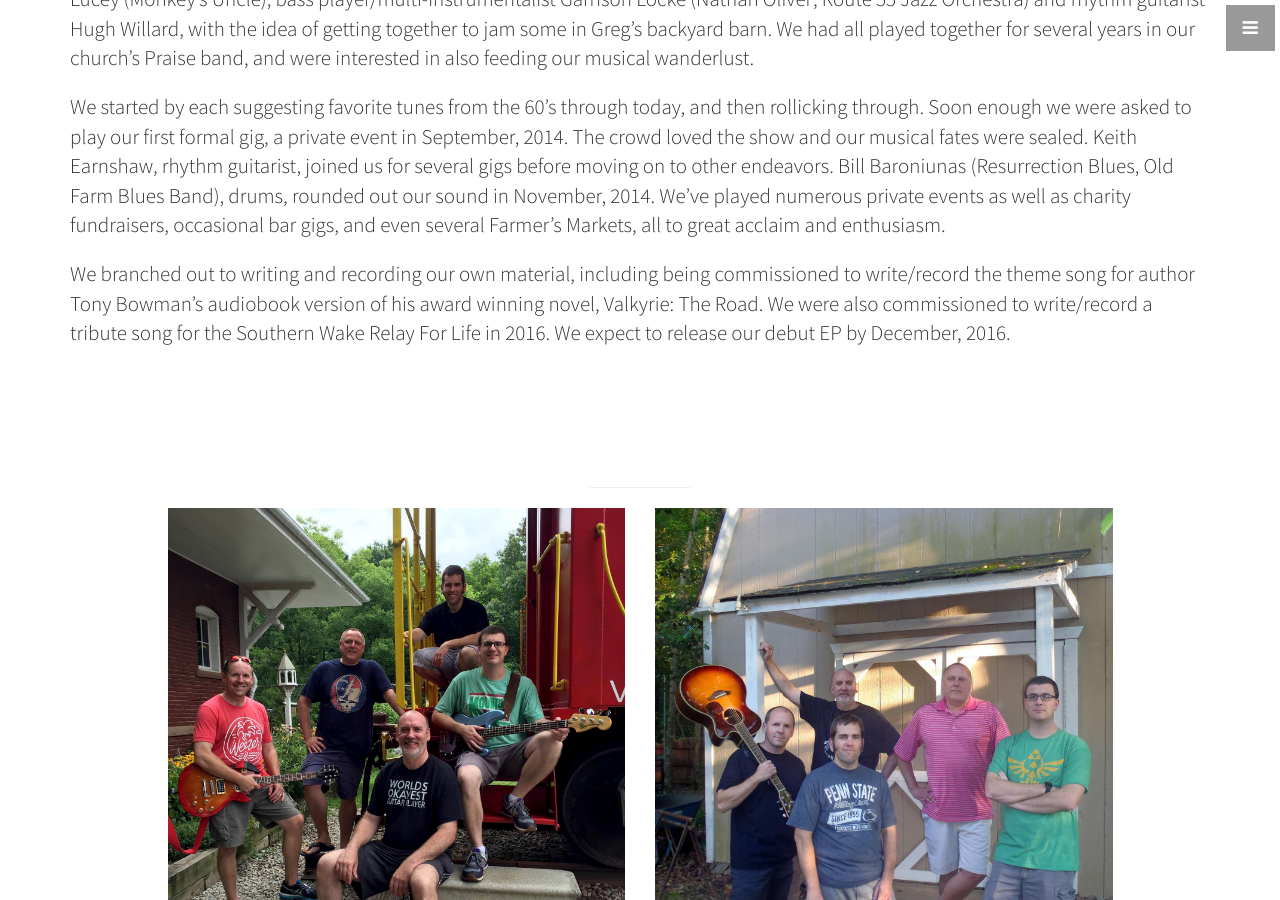
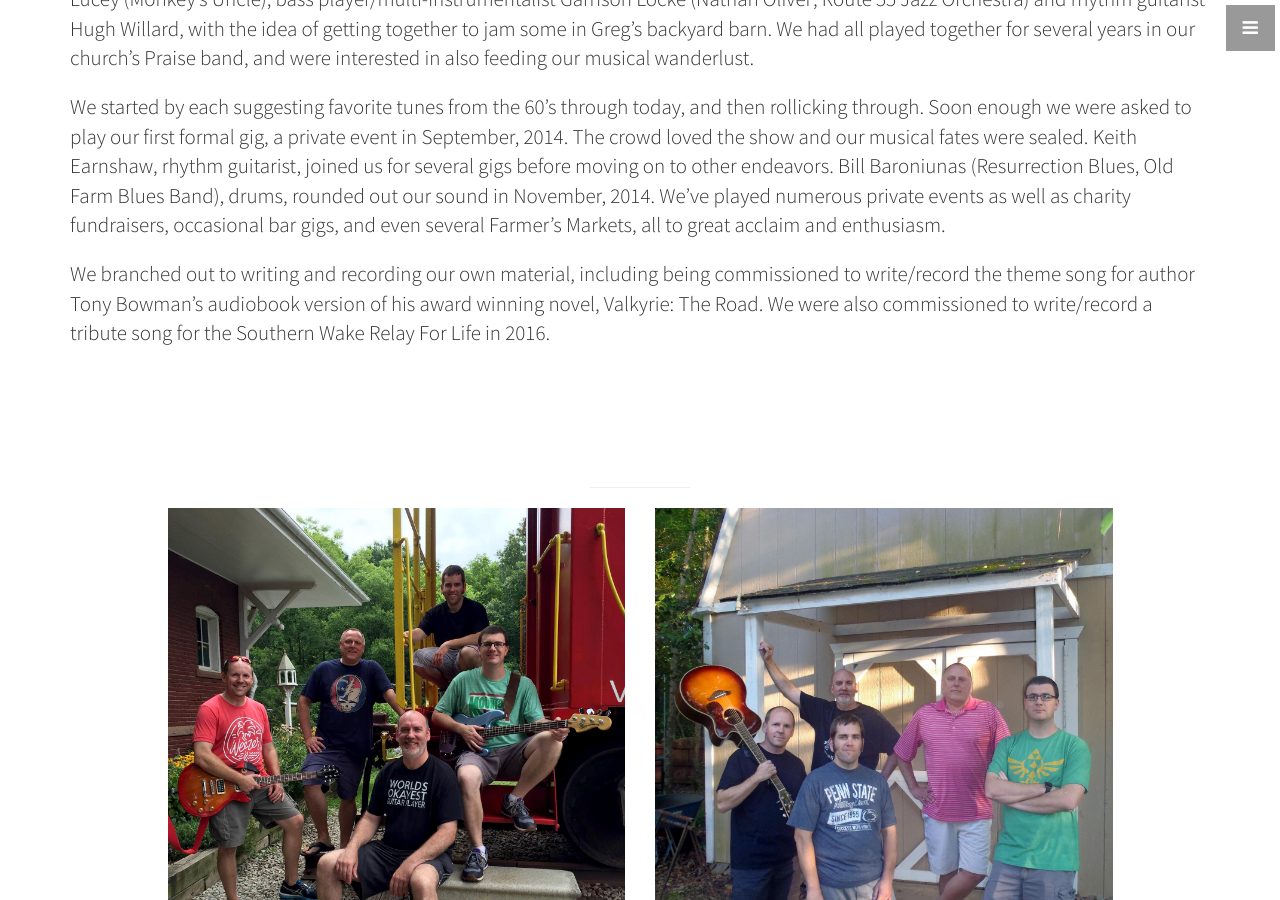
Before and after one commit to thursdaysflight/thursdaysflight.github.io, a Jekyll site: the page built from index.html, in a window 1280 px wide and 900 px high, scrolled down 2111 px. Built offline with Jekyll 4.4.1, drawn with Linux system fonts in a browser that asks for light colours.

Commit message:
Took out irrelevant info

```diff
--- a/_includes/about.html
+++ b/_includes/about.html
@@ -25,8 +25,7 @@
           We branched out to writing and recording our own material, including being
           commissioned to write/record the theme song for author Tony Bowman’s audiobook
           version of his award winning novel, Valkyrie: The Road. We were also commissioned
-          to write/record a tribute song for the Southern Wake Relay For Life in 2016. We
-          expect to release our debut EP by December, 2016.
+          to write/record a tribute song for the Southern Wake Relay For Life in 2016.
         </p>
       </div>
     </div>
```
